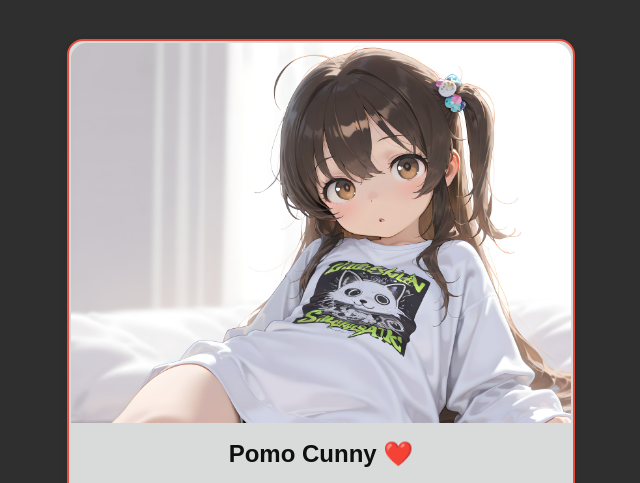
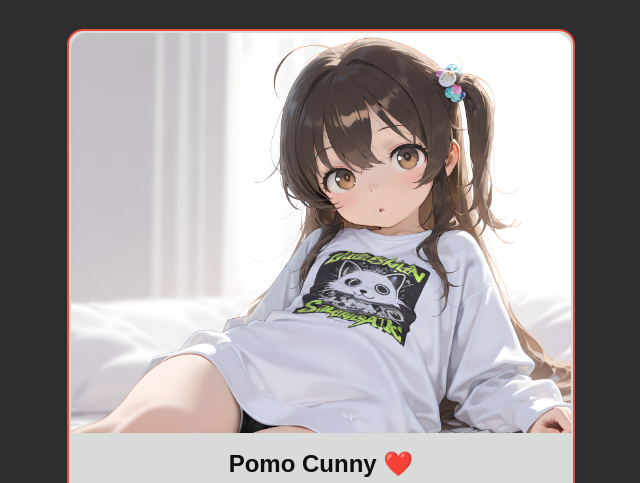
Before and after one commit to Chino-chan/Pomo-Doll, an Electron app: page index.html in a window 1280 px wide. Shown: the top 483 px of the page, without its empty margins (319-959 px from the left). Drawn offline with Linux system fonts and the light colour scheme.

Commit message:
Cover container height flexible now

```diff
--- a/styles.css
+++ b/styles.css
@@ -132,7 +132,8 @@ button {
 
 #imgFront{
   max-width: 100%;
-  max-height: 380px; /* Prevent tall images from causing scroll */
+  min-height: 200px; /* Minimum height to ensure image is visible */
+  max-height: 50vh; /* Allow container to grow up to 50% of viewport height */
   align-items: center;
   overflow: hidden;
   border-radius: 1rem 1rem 0 0; /* Round top corners to match app container */
```
